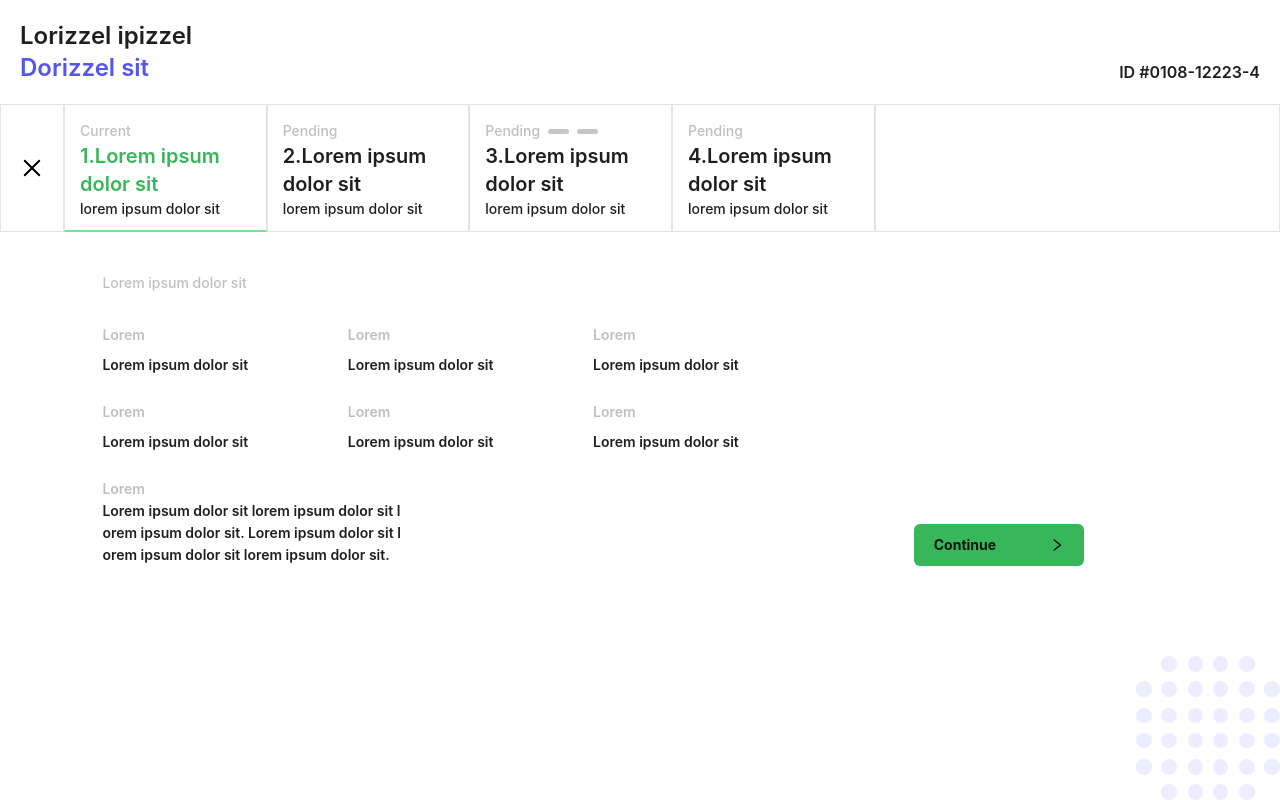
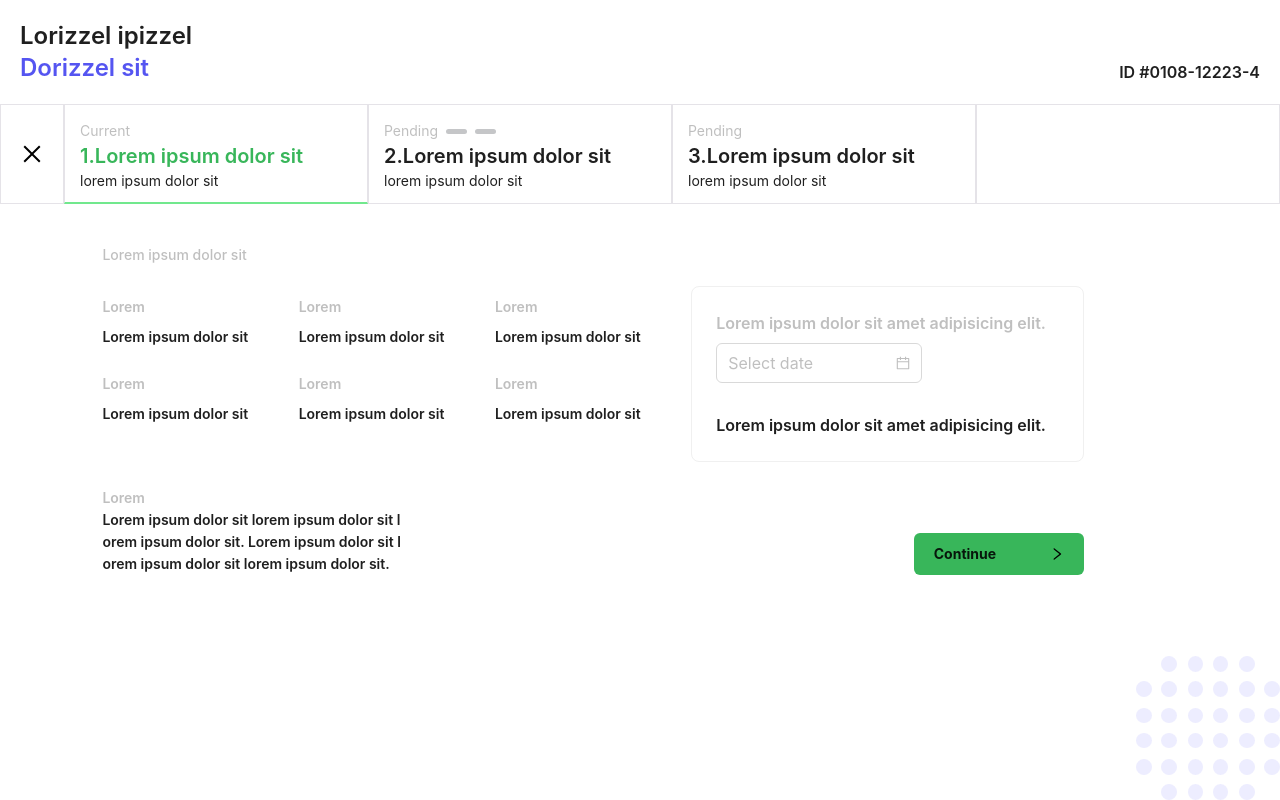
Before and after one commit to ritik07/pannel, a React (Create React App) app: page / in a window 1280 px wide. Built offline with nearby package versions, Linux system fonts and the light colour scheme.

Commit message:
TASK:Step two removed, and did the needful;DONE:100;TIME:30 min

```diff
--- a/src/components/form/form-container/step-1/current.form-container.tsx
+++ b/src/components/form/form-container/step-1/current.form-container.tsx
@@ -1,5 +1,5 @@
 import React, { useEffect } from "react";
-import { Row, Col, Space } from "antd";
+import { Row, Col, Space, Form, Card, DatePicker } from "antd";
 import CSS from "./current.form-container.module.scss";
 import bg from "../assets/bg.png";
 import { Typography } from "antd";
@@ -26,7 +26,7 @@ const CurrentForm = ({ onContinue = () => {}, active }: ICurrentFormProps) => {
 
   const handleOnContinue = () => {
     if (true) {
-      navigate("/claim/step-2");
+      navigate("/claim/step-3");
       dispatch(setProgress(2));
     }
   };
@@ -36,8 +36,10 @@ const CurrentForm = ({ onContinue = () => {}, active }: ICurrentFormProps) => {
       <Text disabled className="cs-fw-500">
         {"Lorem ipsum dolor sit"}
       </Text>
+      <Row>
+        <Col span={12}>
           <Row className="cs-tm-30">
-        <Col span={5}>
+            <Col span={8}>
               <Space direction="vertical">
                 <Text disabled className="cs-fw-600">
                   {"Lorem"}
@@ -47,7 +49,7 @@ const CurrentForm = ({ onContinue = () => {}, active }: ICurrentFormProps) => {
               </Space>
             </Col>
 
-        <Col span={5}>
+            <Col span={8}>
               <Space direction="vertical">
                 <Text disabled className="cs-fw-600">
                   {"Lorem"}
@@ -57,7 +59,7 @@ const CurrentForm = ({ onContinue = () => {}, active }: ICurrentFormProps) => {
               </Space>
             </Col>
 
-        <Col span={5}>
+            <Col span={8}>
               <Space direction="vertical">
                 <Text disabled className="cs-fw-600">
                   {"Lorem"}
@@ -69,7 +71,7 @@ const CurrentForm = ({ onContinue = () => {}, active }: ICurrentFormProps) => {
           </Row>
 
           <Row className="cs-tm-25">
-        <Col span={5}>
+            <Col span={8}>
               <Space direction="vertical">
                 <Text disabled className="cs-fw-600">
                   {"Lorem"}
@@ -79,7 +81,7 @@ const CurrentForm = ({ onContinue = () => {}, active }: ICurrentFormProps) => {
               </Space>
             </Col>
 
-        <Col span={5}>
+            <Col span={8}>
               <Space direction="vertical">
                 <Text disabled className="cs-fw-600">
                   {"Lorem"}
@@ -89,7 +91,7 @@ const CurrentForm = ({ onContinue = () => {}, active }: ICurrentFormProps) => {
               </Space>
             </Col>
 
-        <Col span={5}>
+            <Col span={8}>
               <Space direction="vertical">
                 <Text disabled className="cs-fw-600">
                   {"Lorem"}
@@ -99,7 +101,30 @@ const CurrentForm = ({ onContinue = () => {}, active }: ICurrentFormProps) => {
               </Space>
             </Col>
           </Row>
+        </Col>
 
+        <Col span={8}>
+          <Card className="cs-tm-20 cs-bg-fff">
+            <Form>
+              <Typography.Title level={5} disabled className="cs-fw-600">
+                Lorem ipsum dolor sit amet adipisicing elit.
+              </Typography.Title>
+              <Form.Item>
+                <DatePicker
+                  className="cs-tm-8"
+                  size="large"
+                  style={{ width: "60%" }}
+                />
+              </Form.Item>
+              <div className="cs-tm-30">
+                <Typography.Title level={5} className="cs-fw-600">
+                  Lorem ipsum dolor sit amet adipisicing elit.
+                </Typography.Title>
+              </div>
+            </Form>
+          </Card>
+        </Col>
+      </Row>
       <Row className="cs-tm-25">
         <Col span={20}>
           <Text disabled className="cs-fw-600">
--- a/src/components/form/tab/tabs.module.scss
+++ b/src/components/form/tab/tabs.module.scss
@@ -9,7 +9,7 @@ $template-value: 2, 3, 4, 5, 6, 7, 8, 10, 12, 14, 16, 18, 20, 22, 24, 26;
 
 @each $value in $template-value {
   .cs-grid-count-#{$value} {
-    grid-template-columns: 5% 2fr 2fr 2fr 2fr 4fr;
+    grid-template-columns: 5% 4fr 4fr 4fr 4fr;
   }
 }
 
--- a/src/components/form/tab/tabs.tsx
+++ b/src/components/form/tab/tabs.tsx
@@ -47,9 +47,7 @@ function TabsMolecule({
             <div
               key={item.key}
               onClick={() => onChange(item.key, item.path)}
-              className={`${CSS["cs-tab-title"]} ${CSS["cs-cursor-pointer"]} ${
-                CSS.box_border
-              }
+              className={`${CSS["cs-tab-title"]}} ${CSS.box_border}
                ${CSS["cs-bp-10"]} ${
                 active === item.key ? CSS["cs-active-tab"] : ""
               }`}
@@ -66,10 +64,10 @@ function TabsMolecule({
           );
         })}
         <div
-          onClick={handleOnClaim}
-          className={`cs-dis-flex cs-center cs-cursor-pointer ${
-            CSS.box_border
-          } ${active === 4 && CSS.active_claim}`}
+          onClick={active === 4 ? handleOnClaim : () => {}}
+          className={`cs-dis-flex cs-center ${CSS.box_border} ${
+            active === 4 && `${CSS.active_claim} cs-cursor-pointer`
+          }`}
         >
           {active === 4 && (
             <Typography.Title level={4}>Claim Complete</Typography.Title>
--- a/src/pages/form/constant/form.constant.tsx
+++ b/src/pages/form/constant/form.constant.tsx
@@ -90,26 +90,26 @@ export const ITEMS = ({ active = 1, progressValue = 0 }: IItemsProps) => [
     }),
     // children: `Content of Tab Pane 1`,
   },
-  {
-    key: 2,
-    path: "/layout/redeem",
-    label: getTabHeader({
-      label: "Pending",
-      heading: "2.Lorem ipsum dolor sit",
-      title: "lorem ipsum dolor sit",
-      isActive: active === 2 ? true : false,
-      active: active,
-      key: 2,
-      isProgress: false,
-    }),
-    // children: `Content of Tab Pane 2`,
-  },
+  // {
+  //   key: 2,
+  //   path: "/layout/redeem",
+  //   label: getTabHeader({
+  //     label: "Pending",
+  //     heading: "2.Lorem ipsum dolor sit",
+  //     title: "lorem ipsum dolor sit",
+  //     isActive: active === 2 ? true : false,
+  //     active: active,
+  //     key: 2,
+  //     isProgress: false,
+  //   }),
+  //   // children: `Content of Tab Pane 2`,
+  // },
   {
     key: 3,
     path: "/layout/giveaway",
     label: getTabHeader({
       label: "Pending",
-      heading: "3.Lorem ipsum dolor sit",
+      heading: "2.Lorem ipsum dolor sit",
       title: "lorem ipsum dolor sit",
       isActive: active === 3 ? true : false,
       active: active,
@@ -124,7 +124,7 @@ export const ITEMS = ({ active = 1, progressValue = 0 }: IItemsProps) => [
     path: "/layout/configuration",
     label: getTabHeader({
       label: "Pending",
-      heading: "4.Lorem ipsum dolor sit",
+      heading: "3.Lorem ipsum dolor sit",
       title: "lorem ipsum dolor sit",
       isActive: active === 4 ? true : false,
       active: active,
--- a/src/pages/form/index.tsx
+++ b/src/pages/form/index.tsx
@@ -1,4 +1,4 @@
-import React from "react";
+import React, { useEffect } from "react";
 import CSS from "./form.page.module.scss";
 import FormHeader from "../../components/form/header/form-header.molecules";
 import FormTab from "../../components/form/tab/tabs";
@@ -6,11 +6,119 @@ import { ITEMS } from "./constant/form.constant";
 import { Outlet } from "react-router-dom";
 import { useSelector } from "react-redux";
 
+const RESPONSE_API = {
+  data: {
+    //root data -> step 3 part 0
+    Full_Name: "amkt",
+    Gender: null,
+    DOB: null,
+    Username: null,
+    Mobile_Number: "9958546267",
+    Permanent_Address: null, // address
+    employment_details: [
+      {
+        //filter on A: step 1
+        Employment_Type: "fulle-time",
+        Joining_Date: "yesterday",
+        Manager_Name: "kabhi2",
+        Manager_Contact_Number: "9810027267",
+        Manager_Email: "kabhi@abc.com",
+        Hr_Name: "Nadhu",
+        Hr_Contact_Number: "9978446266",
+        Hr_Email: "Nadhu@abc.com",
+        status: "A",
+        companyDetails: [],
+      },
+      {
+        Employment_Type: "time",
+        Company_ID: "0",
+        Joining_Date: "yesterday",
+        Manager_Name: "kabhi2",
+        Manager_Contact_Number: "9810027267",
+        Manager_Email: "kabhi@abc.com",
+        Hr_Name: "Nadhu",
+        Hr_Contact_Number: "9978446266",
+        Hr_Email: "Nadhu@abc.com",
+        status: "B",
+      },
+    ],
+    account_details: [
+      {
+        Account_Number: "524103809",
+        Account_Name: "amit ky",
+        Ifsc_Code: "IDKI000321",
+        Bank_Name: "IDKI",
+      },
+      {
+        Account_Number: "52410380",
+        Account_Name: "amit ky",
+        Ifsc_Code: "IDFC000321",
+        Bank_Name: "IDFC",
+      },
+      {
+        Account_Number: "764328",
+        Account_Name: "amit ky",
+        Ifsc_Code: "nsjfhbsfa",
+        Bank_Name: "ICIC",
+      },
+      {
+        Account_Number: "52410387",
+        Account_Name: "amit ky",
+        Ifsc_Code: "HDFC000321",
+        Bank_Name: "HDFC",
+      },
+    ],
+    claim_details: [
+      {
+        claimId: "64f781e8e9cc60173e0e7f08",
+        userId: "64f3b69866788b348da99044",
+        isAcknowledged: true,
+        claimStatus: "Initiated",
+        claimRaisedAt: "2023-09-05T19:30:48.500Z",
+        createdBy: "server",
+        updatedAt: null,
+        updatedBy: null,
+        User_ID: "64f3b69866788b348da99044",
+      },
+    ],
+    // bank edit screen right part
+    policy_details: [
+      {
+        coverage: "2years",
+        premium: "2745",
+      },
+    ],
+    document_details: [], // document_url: ------
+  },
+  status: 200,
+  message: "User details fetching successful for claims",
+};
+
 export const Form = () => {
   const progress = useSelector((state: any) => state.tabProgress.progress);
   const nestedProgress = useSelector(
     (state: any) => state.nestedTabProgress.nestedTabProgress
   );
+
+  /**
+   * API call
+   */
+
+  useEffect(() => {
+    getUserDetails();
+  }, []);
+
+  const getUserDetails = async () => {
+    const response = await new Promise((resolve, reject) => {
+      try {
+        setTimeout(() => {
+          resolve(RESPONSE_API);
+        }, 1500);
+      } catch (error) {
+        console.log("error", error);
+      }
+    });
+  };
 
   return (
     <div>
--- a/src/redux/actions/actionTypes.tsx
+++ b/src/redux/actions/actionTypes.tsx
@@ -1,2 +1,3 @@
 export const setProgress = "SET_PROGRESS";
 export const setNestedProgress = "SET_NESTED_PROGRESS";
+export const setUserData = "USER_DATA";
--- a/src/redux/actions/tabProgress.tsx
+++ b/src/redux/actions/tabProgress.tsx
@@ -17,3 +17,12 @@ export const setNestedProgress = (data: number) => {
     });
   };
 };
+
+export const setUserData = (data: number) => {
+  return (dispatch: Function) => {
+    dispatch({
+      type: actionTypes.setUserData, // Use the imported action type as the 'type' property
+      payload: data,
+    });
+  };
+};
--- a/src/redux/reducers/tabProgress.tsx
+++ b/src/redux/reducers/tabProgress.tsx
@@ -3,6 +3,7 @@ import * as actionTypes from "../actions/actionTypes";
 const initalState = {
   progress: 1,
   nestedTabProgress: 0,
+  userData: {},
 };
 
 export const tabProgress = (state = initalState, action: any) => {
@@ -24,3 +25,13 @@ export const nestedTabProgress = (state = initalState, action: any) => {
       return state;
   }
 };
+
+export const userData = (state = initalState, action: any) => {
+  switch (action.type) {
+    case actionTypes.setUserData:
+      return { userData: action.payload };
+
+    default:
+      return state;
+  }
+};
--- a/src/routes/routes.tsx
+++ b/src/routes/routes.tsx
@@ -15,7 +15,7 @@ const Router = () => {
     <Routes>
       <Route path="/" element={<Form />}>
         <Route index element={<CurrentForm />} />
-        <Route path="/claim/step-2" element={<Step2 />} />
+        {/* <Route path="/claim/step-2" element={<Step2 />} /> */}
         <Route path="/claim/step-3" element={<Step3 />}>
           <Route index element={<Part0 />} />
           <Route path="/claim/step-3/part-1" element={<Part1 />} />
```
Also changed, not shown: 1 other file (tests, documents, lock files or other folders). Lines whose indentation alone changed are shown as unchanged.
